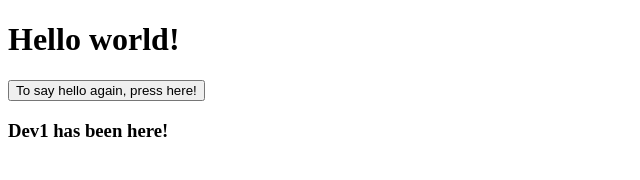
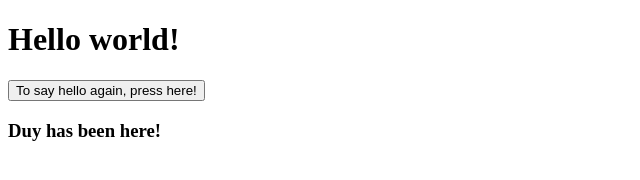
Before and after one commit to saoduy399/practice-git, a plain HTML site: page index.html in a window 1280 px wide. Shown: the full height of the page, 0-640 px from the left. Drawn offline with Linux system fonts and the light colour scheme.

Commit message:
fix index.html

```diff
--- a/index.html
+++ b/index.html
@@ -7,6 +7,6 @@
 <body>
 <h1>Hello world!</h1>
 <button type="submit">To say hello again, press here!</button>
-<h3>Dev1 has been here!</h3>
+<h3>Duy has been here!</h3>
 </body>
 </html>
```
